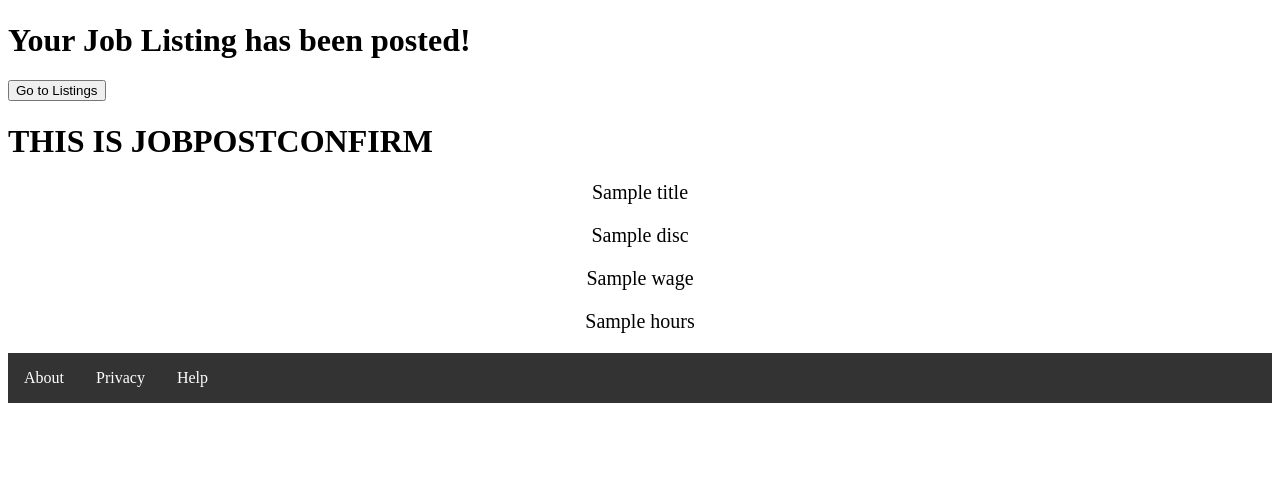
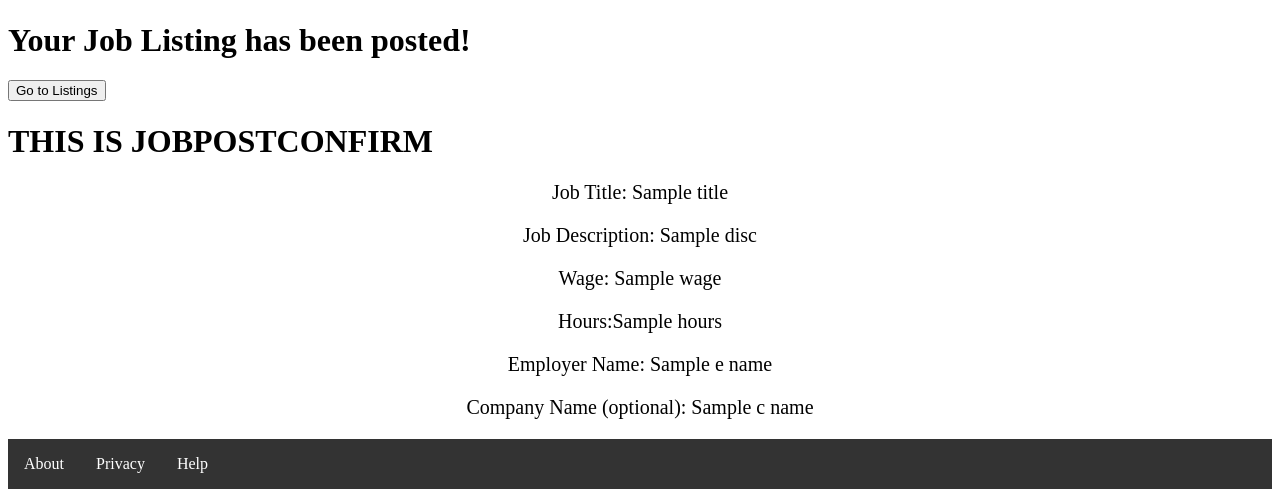
Before and after one commit to maya1amyx/YayTaskSF, a Python web app: template templates/jobpostconfirm.html in a window 1280 px wide. Shown: the part 303-800 px from the top of the page. Run offline with Jinja, Linux system fonts and the light colour scheme; the template is opened without the code that fills it: most values are stand-ins (such as "Sample title", 1, 10 or a date in 2020).

Commit message:
job picker

```diff
--- a/templates/JobPosting.html
+++ b/templates/JobPosting.html
@@ -22,8 +22,8 @@
     <p id="type">Job Description: <input type="text" id="jdisc" name="jdisc" value="Describe Job Here"></p>
     <p id="type">Wage: <input type="text" id="Wage" name="wage" value="ex. 15$/Hour"></p>
     <p id="type">Hours: <input type="text" id="hours" name="hours" value="ex. 4 Hours/Week"></p>
-    <p id="type">Employer Name: <input type="text" id= "ename" name="ename" value="Your Name Here"></p>
-    <p id="type">Company Name (Optional): <input type="text" id="cname" name="cname" value="Company Name"></p>
+    <p id="type">Employer Name: <input type="text" id= "eName" name="eName" value="Your Name Here"></p>
+    <p id="type">Company Name (Optional): <input type="text" id="cName" name="cName" value="Company Name"></p>
     <p id="type"><form>Neighborhood:<select id="Neighborhood">
       <option>Bayview</option>
       <option>Castro/Upper Market</option>
--- a/templates/jobpostconfirm.html
+++ b/templates/jobpostconfirm.html
@@ -17,10 +17,12 @@
 
     <h1> THIS IS JOBPOSTCONFIRM </h1>
 
-    <p>{{title}}</p>
-    <p>{{disc}}</p>
-    <p>{{wage}}</p>
-    <p>{{hours}}</p>
+    <p>Job Title: {{title}}</p>
+    <p>Job Description: {{disc}}</p>
+    <p>Wage: {{wage}}</p>
+    <p>Hours:{{hours}}</p>
+    <p>Employer Name: {{eName}}</p>
+    <p>Company Name (optional): {{cName}}</p>
 
 
 
```
Also changed, not shown: assets/jobposting.css (+6 -1 lines).
